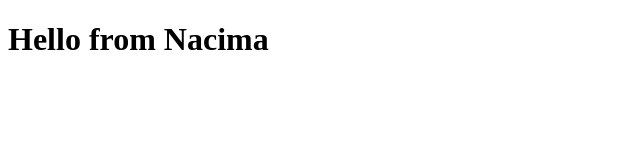
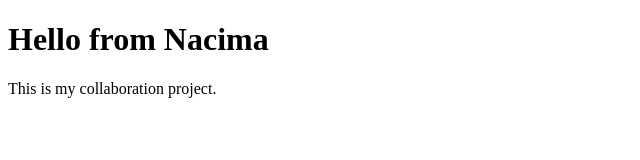
Before and after one commit to nimcomuxidinaxmed7-cmd/collaboration-practice, a plain HTML site: page index.html in a window 1280 px wide. Shown: the whole page, without its empty margins (0-640 px from the left). Drawn offline with Linux system fonts and the light colour scheme.

Commit message:
Update homepage

```diff
--- a/index.html
+++ b/index.html
@@ -7,5 +7,6 @@
 </head>
 <body>
     <h1>Hello from Nacima</h1>
+    <p>This is my collaboration project.</p>
 </body>
 </html>
```
